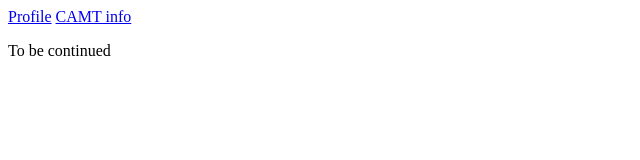
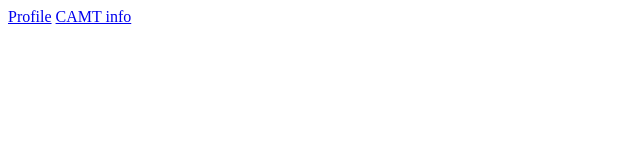
Before and after one commit to ApiLies/lab3.4, a plain HTML site: page index.html in a window 1280 px wide. Shown: the full height of the page, 0-640 px from the left. Drawn offline with Linux system fonts and the light colour scheme.

Commit message:
remove to be continued text

```diff
--- a/index.html
+++ b/index.html
@@ -7,7 +7,6 @@
 
     <a href="profile.html">Profile</a>
     <a href="https://go.camt.cmu.ac.th/index.php/en/">CAMT info</a>
-    <p>To be continued</p>
 
 </body>
 </html>
```
